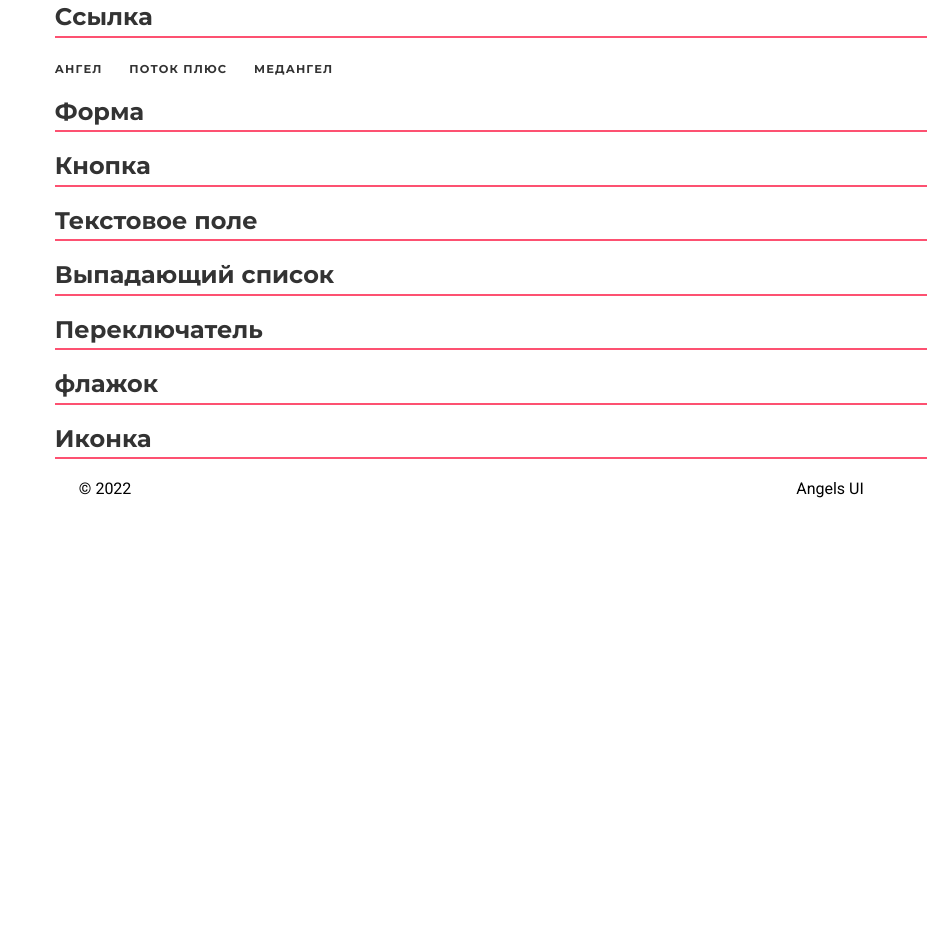
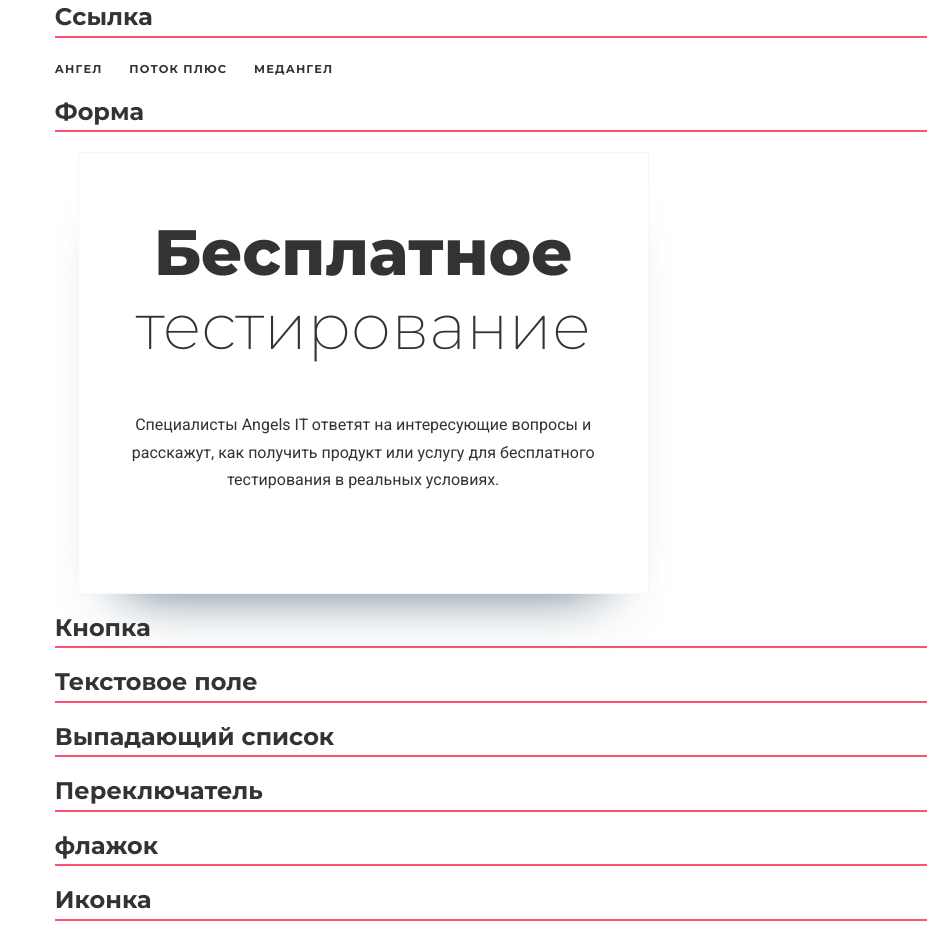
Before and after one commit to VikaYenokyan/AngelsUIkit, a plain HTML site: page index.html in a window 1280 px wide. Shown: the part 2970-3908 px from the top of the page, without its empty margins (345-1280 px from the left). Before the commit the page ends 3476 px from the top, so only its background shows below. Drawn offline with Linux system fonts and the light colour scheme.

Commit message:
feat(content): add form

```diff
--- a/index.html
+++ b/index.html
@@ -229,6 +229,12 @@
             </section>
             <section id="form" class="form">
                 <h2 class="h2">Форма</h2>
+                <form>
+                    <h2 class="hh" style="font-size: 4rem; border-bottom: none; margin-bottom: 0.75em;">Бесплатное
+                        <span class="light" >тестирование</span>
+                    </h2>
+                    <p class="common-text">Специалисты Angels IT ответят на интересующие вопросы и расскажут, как получить продукт или услугу для бесплатного тестирования в реальных условиях.</p>
+                </form>
             </section>
             <section id="button" class="button">
                 <h2 class="h2">Кнопка</h2>
--- a/style.css
+++ b/style.css
@@ -219,3 +219,23 @@ a:hover{
 .font1{
     font-family: 'Roboto',sans-serif;
 }
+form{
+    width: 60%;
+    padding: 3.9285714286rem 1.4285714286rem;
+    background: #fff;
+    border: 0.0714285714rem solid #f7f7f7;
+    box-shadow: 0 2.5rem 3.5714285714rem -2.8571428571rem #3f5b6e;
+    top: 4.5714285714rem;
+    text-align: center;
+    margin: 0 1.4285714286rem 0;
+}
+.common-text{
+    font-size: 1rem;
+    line-height: 1.7142857143rem;
+    color: #333;
+    font-family: 'Roboto', sans-serif;
+    text-align: center;
+    padding: 0 0 2.2857142857rem;
+    max-width: 45rem;
+    margin: 0 auto;
+}
```
